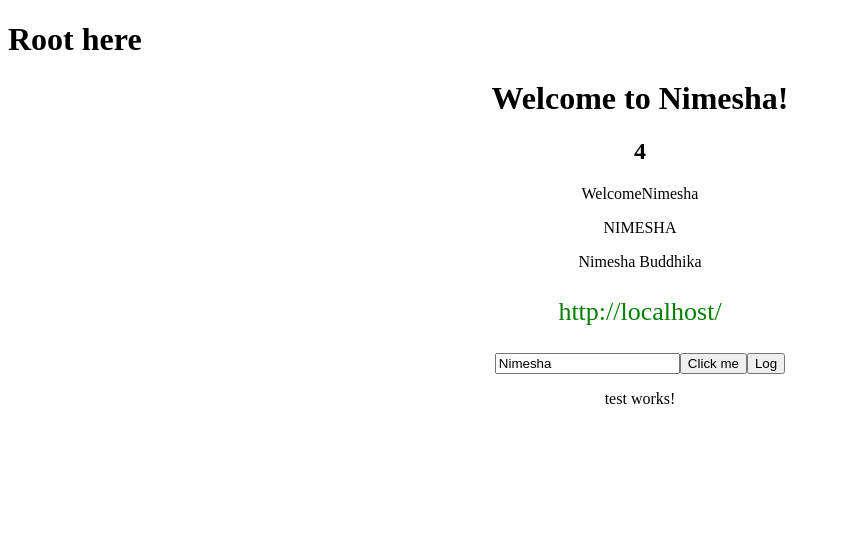
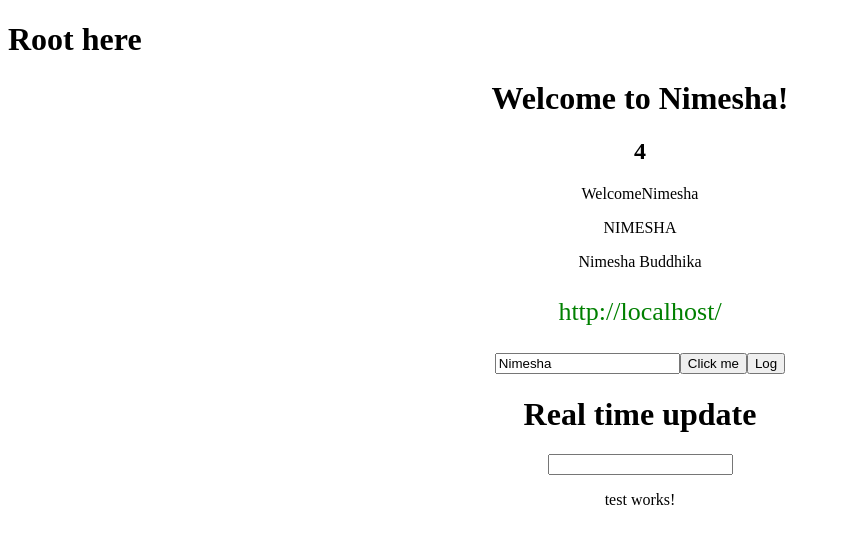
Before and after one commit to nimeshabuddhika/Angular-5, an Angular app in the folder Demo/: page / in a window 1280 px wide. Shown: the top 544 px of the page, without its empty margins (0-841 px from the left). Built offline with nearby package versions, Linux system fonts and the light colour scheme.

Commit message:
two waybinding

```diff
--- a/Demo/src/app/app.component.html
+++ b/Demo/src/app/app.component.html
@@ -11,6 +11,10 @@
   <input type="text" value="Nimesha" #userName>
   <button (click)="onClick($event)">Click me</button>
   <button (click)="onLog(userName.value)">Log</button>
+  <br>
+  <h1>Real time update</h1>
+  <input type="text" [(ngModel)]="name">
+  <p>{{name}}</p>
   <p>{{msg}}</p>
   <app-test></app-test>
 </div>
--- a/Demo/src/app/app.component.ts
+++ b/Demo/src/app/app.component.ts
@@ -11,6 +11,8 @@
   className = "green-text";
   msg = "";
 
+  public name = "";
+
   getName(){
     return "Nimesha Buddhika";
   }
```
Also changed, not shown: Demo/src/app/app.module.ts (+9 -7 lines).
